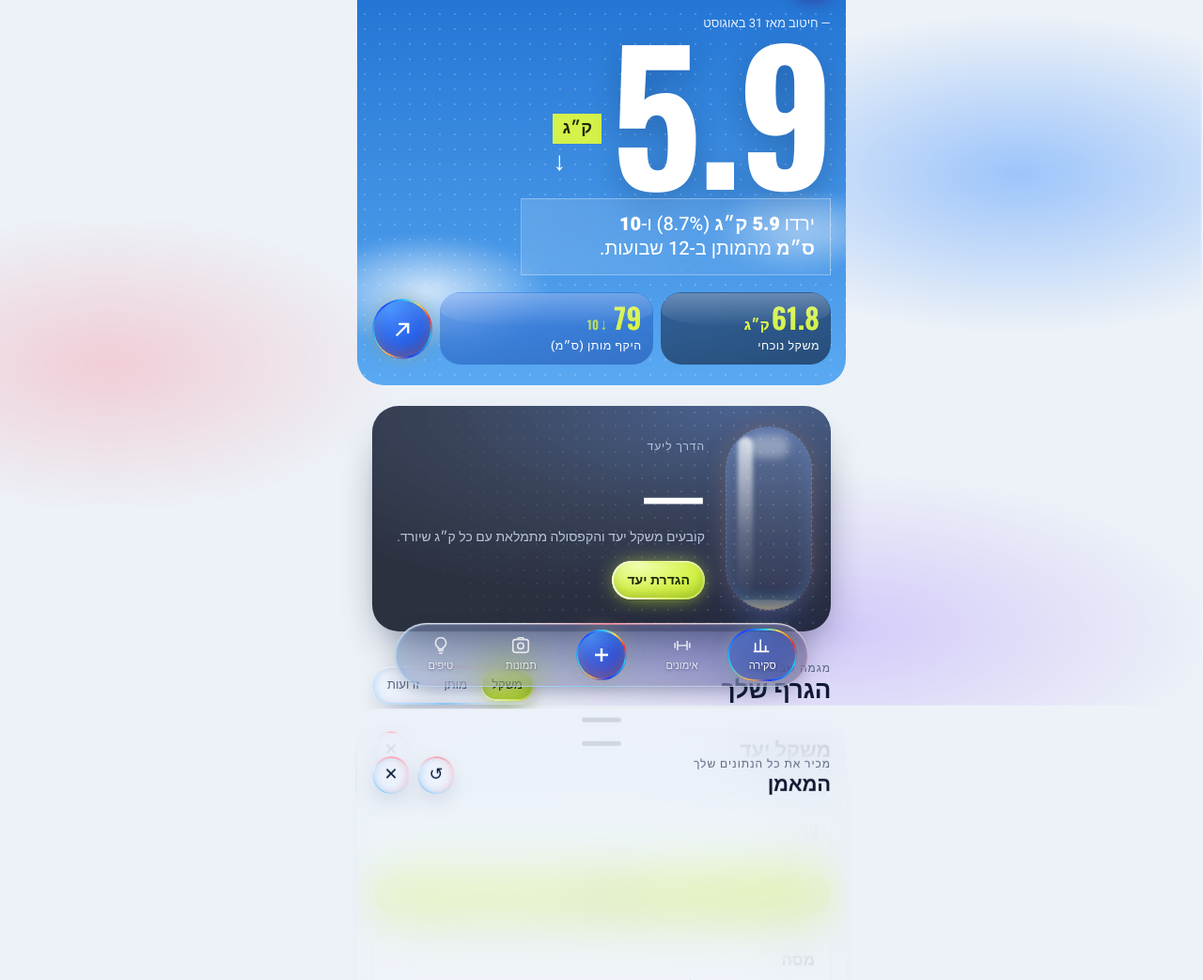
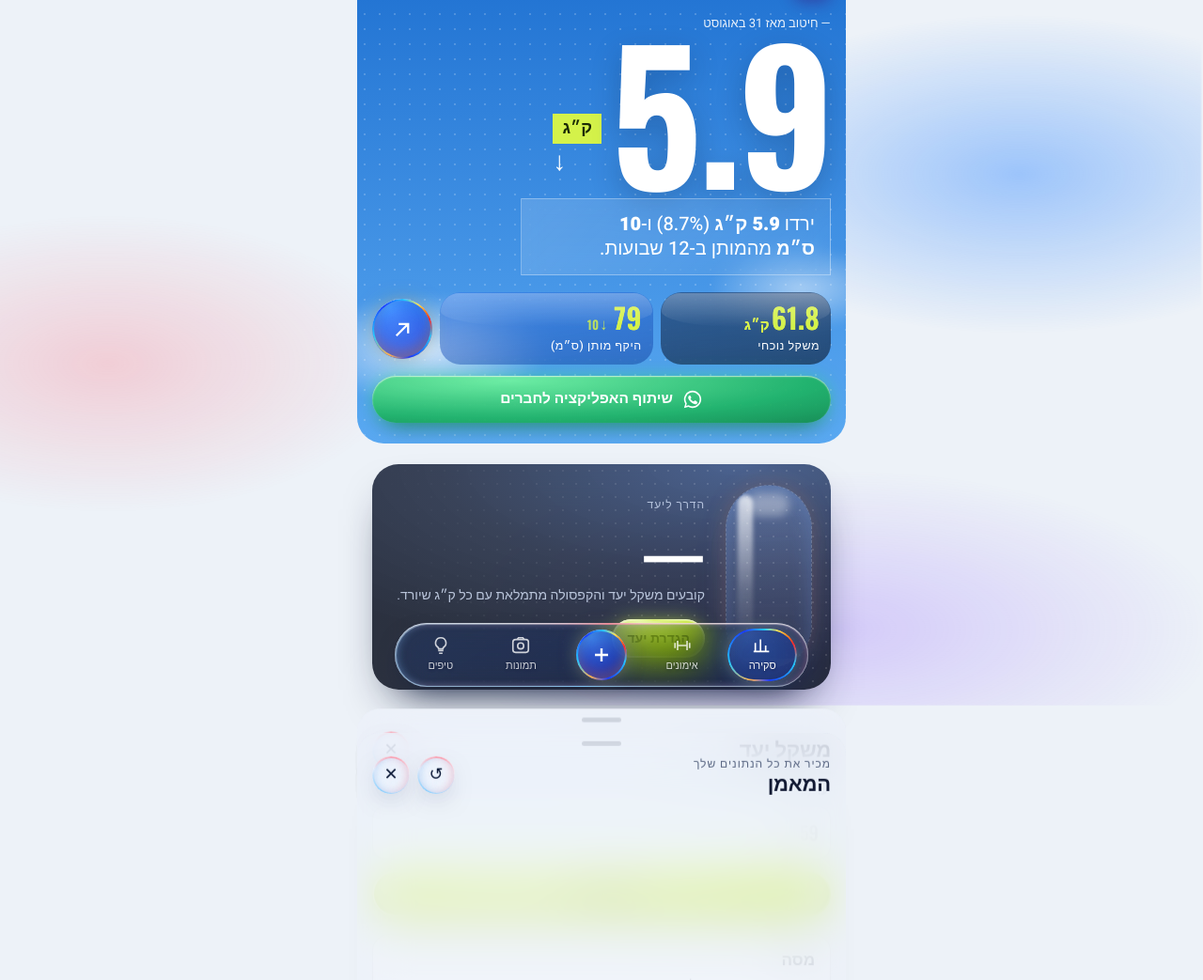
Before and after one commit to tomerkohn8-max/hitov, a plain HTML site: page index.html in a window 1280 px wide. Shown: the part 57-1100 px from the top of the page at 94% size. Drawn offline with nearby package versions, Linux system fonts and the light colour scheme.

Commit message:
Prominent WhatsApp share button in the hero
Co-Authored-By: Claude Opus 5.5 <noreply@anthropic.com>
Claude-Session: https://claude.ai/code/session_01K5EGdEGtYcCnYj7tXry7V6

```diff
--- a/index.html
+++ b/index.html
@@ -16,7 +16,7 @@
 <link rel="apple-touch-icon" href="icon-180.png">
 <style>:root{color-scheme:light;padding-top:env(safe-area-inset-top,0px);padding-bottom:env(safe-area-inset-bottom,0px)}body{margin:0;font-family:system-ui,-apple-system,sans-serif;font-size:14px}img{max-width:100%}[hidden]{display:none!important}</style>
 <script>
-(function(){var V='1795544665';try{fetch('version.json?t='+Date.now(),{cache:'no-store'}).then(function(r){return r.ok?r.json():null}).then(function(j){if(j&&j.v&&j.v!==V){var k='hitov.reloaded.'+j.v;if(!sessionStorage.getItem(k)){sessionStorage.setItem(k,'1');location.replace(location.pathname+'?v='+j.v)}}}).catch(function(){})}catch(e){}})();
+(function(){var V='1795545676';try{fetch('version.json?t='+Date.now(),{cache:'no-store'}).then(function(r){return r.ok?r.json():null}).then(function(j){if(j&&j.v&&j.v!==V){var k='hitov.reloaded.'+j.v;if(!sessionStorage.getItem(k)){sessionStorage.setItem(k,'1');location.replace(location.pathname+'?v='+j.v)}}}).catch(function(){})}catch(e){}})();
 </script>
 </head>
 <body>
@@ -649,6 +649,9 @@ body{background:var(--paper)}
 .invcard{display:flex;align-items:center;gap:12px;padding:14px 16px;margin-top:14px;text-decoration:none;color:var(--ink)}
 .invcard .ic{flex:none;width:44px;height:44px;border-radius:14px;display:grid;place-items:center;color:#fff;background:radial-gradient(130% 150% at 30% 15%,rgba(80,220,140,.95),rgba(20,160,90,.9) 55%,rgba(8,90,50,.95));box-shadow:0 0 16px -4px rgba(40,200,120,.8)}
 .invcard b{display:block;font-size:15.5px}.invcard small{color:var(--muted);font-size:12.5px}
+.sharebig{position:relative;display:flex;align-items:center;justify-content:center;gap:10px;margin-top:12px;padding:13px 16px;border-radius:999px;font-weight:800;font-size:15.5px;color:#fff;text-decoration:none;background:radial-gradient(130% 160% at 30% 10%,rgba(110,240,160,.95),rgba(30,180,100,.92) 50%,rgba(10,110,60,.95));box-shadow:inset 0 1px 1.5px rgba(255,255,255,.7),0 0 22px -6px rgba(40,220,120,.9),0 12px 24px -14px rgba(0,60,30,.8);transition:transform .15s}
+.sharebig:active{transform:scale(.97)}
+.sharebig svg{width:22px;height:22px}
 @media (prefers-reduced-motion:reduce){*,*::before,*::after{animation:none!important;transition:none!important}}
 </style>
 
@@ -676,6 +679,7 @@ body{background:var(--paper)}
             <svg viewBox="0 0 24 24" fill="none" stroke="#fff" stroke-width="1.8"><path d="M7 17L17 7M9 7h8v8"/></svg>
           </button>
         </div>
+        <a class="sharebig" id="shareApp" href="https://wa.me/?text=%D7%A9%D7%9E%D7%9F%3F%D7%A8%D7%96%D7%94%3F%D7%99%D7%A9%20%D7%9C%D7%9A%20%D7%91%D7%95%D7%9C%D7%9E%D7%99%D7%94%0A%D7%91%D7%95%D7%90%20%D7%95%D7%AA%D7%A6%D7%98%D7%A8%D7%A3%20%D7%9C%D7%90%D7%A4%D7%9C%D7%99%D7%A7%D7%A6%D7%99%D7%94%F0%9F%92%AA%F0%9F%8F%BB%0Ahttps%3A//tomerkohn8-max.github.io/hitov/%3Fjoin%3D1" target="_blank" rel="noopener"><svg viewBox="0 0 24 24" fill="currentColor" aria-hidden="true"><path d="M12 2a10 10 0 00-8.6 15.1L2 22l5-1.3A10 10 0 1012 2zm0 18.2c-1.5 0-3-.4-4.3-1.2l-.3-.2-3 .8.8-2.9-.2-.3A8.2 8.2 0 1112 20.2zm4.5-6.1c-.2-.1-1.5-.7-1.7-.8-.2-.1-.4-.1-.6.1l-.8 1c-.1.2-.3.2-.5.1a6.7 6.7 0 01-3.3-2.9c-.2-.4.2-.4.7-1.3.1-.2 0-.3 0-.4l-.8-1.8c-.2-.5-.4-.4-.6-.4h-.5a1 1 0 00-.7.3 3 3 0 00-.9 2.2 5.2 5.2 0 001.1 2.7 11.9 11.9 0 004.6 4c1.7.7 2.4.8 3.2.7.5-.1 1.5-.6 1.7-1.2.2-.6.2-1.1.2-1.2-.1-.1-.3-.2-.5-.3z"/></svg><span>שיתוף האפליקציה לחברים</span></a>
       </div>
     </div>
   </header>
--- a/version.json
+++ b/version.json
@@ -1 +1 @@
-{"v":"1795544665"}
+{"v":"1795545676"}
```
